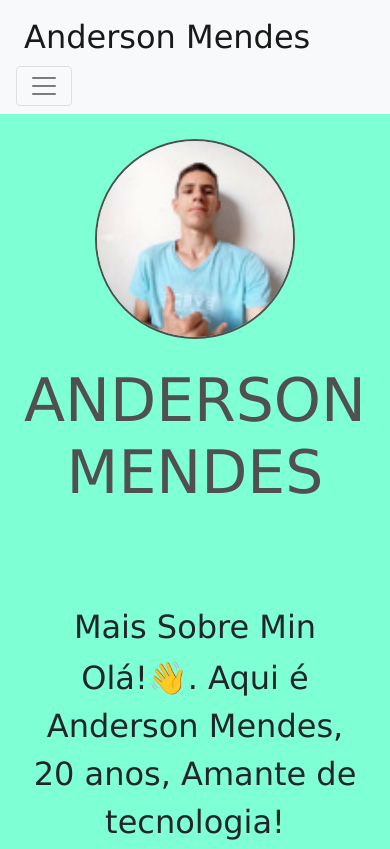
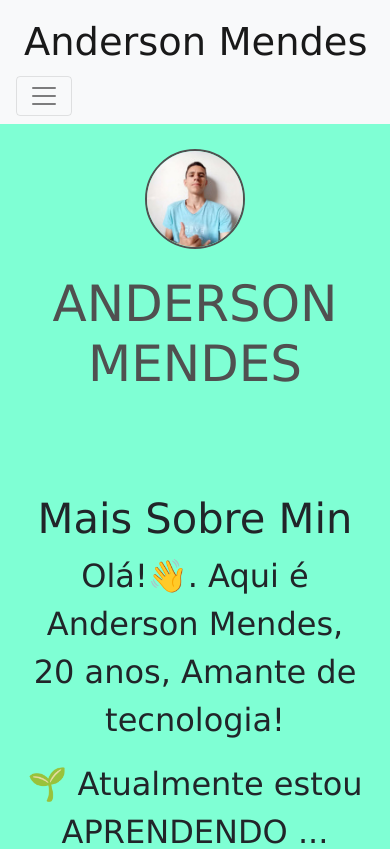
Before and after one commit to AndersonMendes567/curso-html-css-updated, a plain HTML site: page index.html in a window 390 px wide. Shown: the top 849 px of the page. Drawn offline with nearby package versions, Linux system fonts and the light colour scheme.

Commit message:
novos ajustes de responsividade

```diff
--- a/style.css
+++ b/style.css
@@ -6,7 +6,7 @@ body
     margin: 0;
     width: 100%;
     font-family: Verdana;
-    font-size: 150%;
+    font-size: 120%;
     background-color: #fcfcfc;
 }
 
@@ -27,7 +27,7 @@ a.navbar-brand, a.nav-link{
 .photo{
     border: 2px solid #505050;
     border-radius: 50%;
-    width: 200px;
+    width: 100px;
     display: flex;
     margin: 0 auto;
     margin-top: 25px;
@@ -55,7 +55,7 @@ a.navbar-brand, a.nav-link{
 #title
 {
     text-align: center;
-    font-size: 60px;
+    font-size: 50px;
     text-transform: uppercase;
 }
 
@@ -149,6 +149,15 @@ img.post_image
         font-size: 200%;
     }
 
+    a.navbar-brand, a.nav-link{
+        font-size: 120%;
+        margin-left: 8px;
+    }
+
+    h2{
+        font-size: 130%;
+    }
+
     .content{
         width: 100%;
         max-width: 100%;
```
